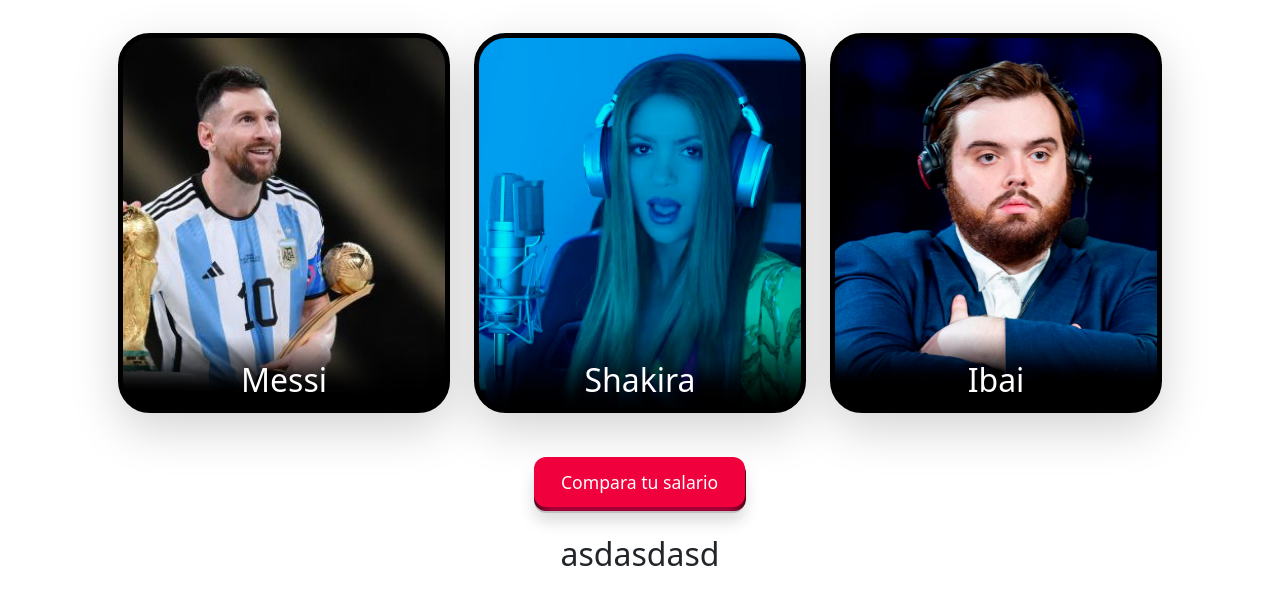
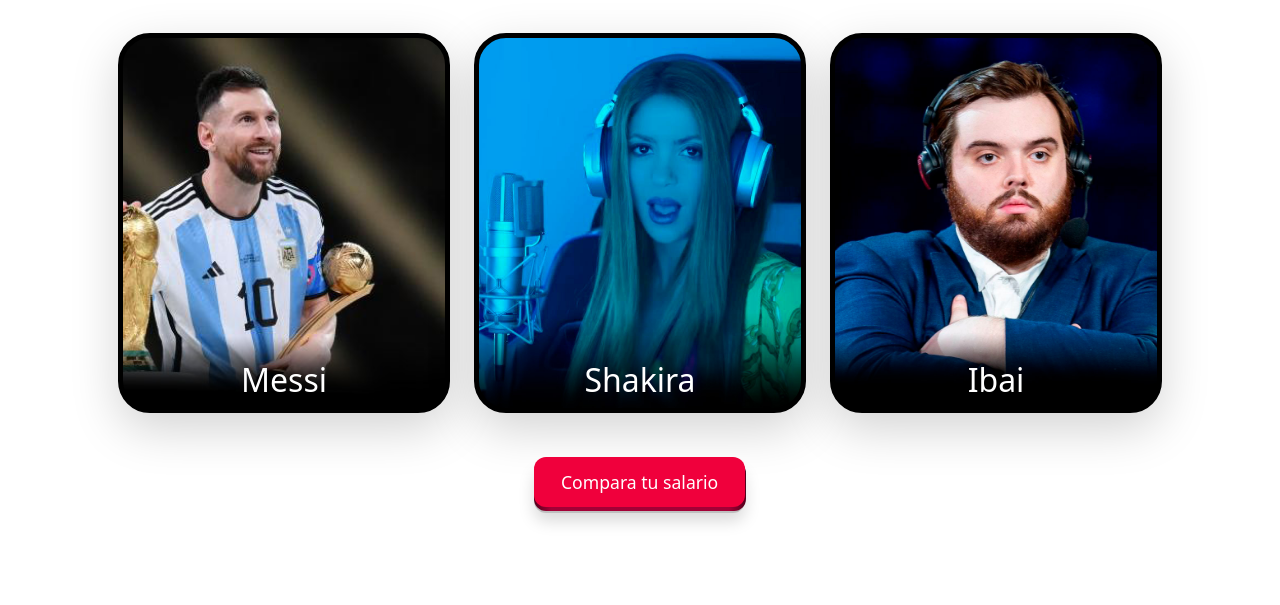
Before and after one commit to sirKimeramon/CalculadorSalariosHTML, a plain HTML site: page index.html in a window 1280 px wide. Shown: the part 423-1028 px from the top of the page. Drawn offline with nearby package versions, Linux system fonts and the light colour scheme.

Commit message:
sin asdsds html

```diff
--- a/index.html
+++ b/index.html
@@ -54,7 +54,7 @@
               <span onclick="tiempoParaGanarlo()" class="front text" id="btn-comparar"> Compara tu salario
               </span>
             </button>
-            <h2 class="text-center py-4" id="resultado">asdasdasd</h2>
+            <h2 class="text-center py-4" id="resultado"></h2>
           </div>
 
         </div>
```
